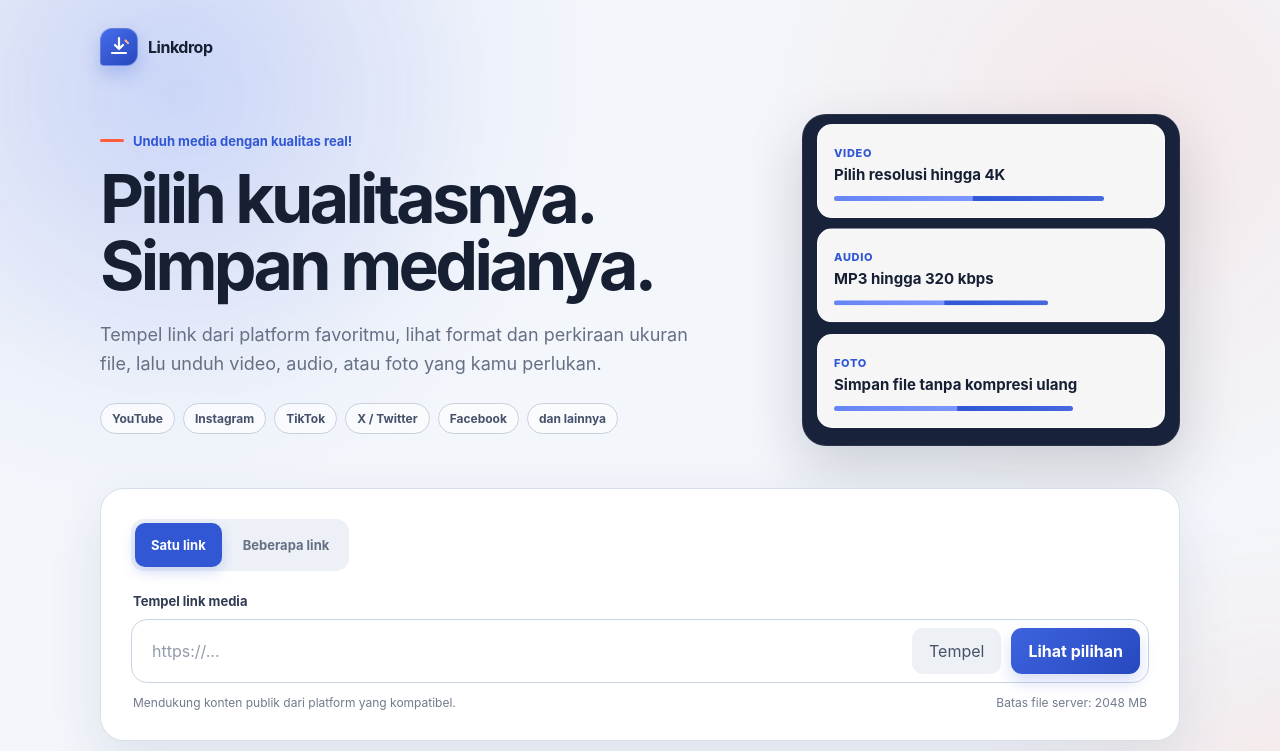
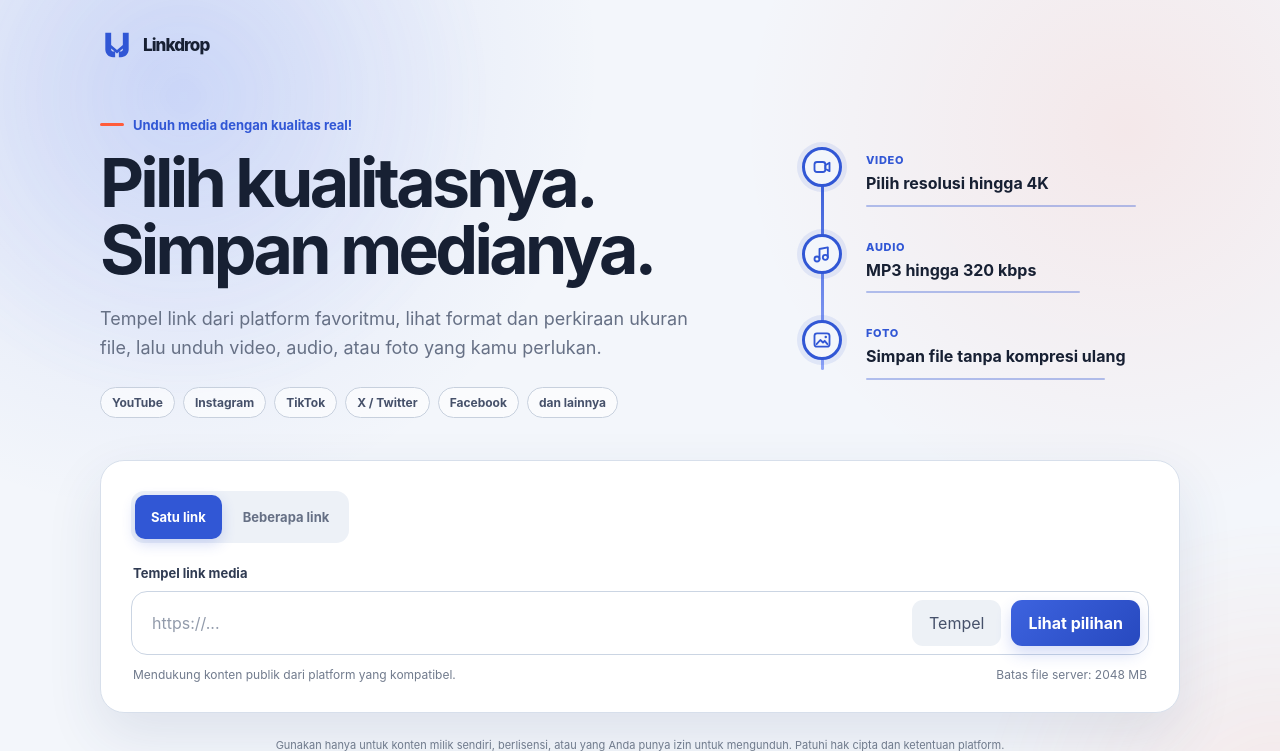
Before and after one commit to Zvareldric/Linkdrop, a Flask app: page / in a window 1280 px wide. Shown: the top 751 px of the page. Run offline with Flask 3, Linux system fonts and the light colour scheme; some libraries are stand-ins or nearby versions.

Commit message:
feat: refresh logo and media rail

```diff
--- a/templates/index.html
+++ b/templates/index.html
@@ -98,30 +98,18 @@
     .brand {
       display: inline-flex;
       align-items: center;
-      gap: 10px;
-      font-weight: 750;
-      letter-spacing: -.03em;
+      gap: 9px;
     }
 
     .brand-mark {
-      display: grid;
-      place-items: center;
-      width: 38px;
-      height: 38px;
-      color: white;
-      background: linear-gradient(145deg, #466ceb, #2748bd);
-      border: 1px solid rgba(255, 255, 255, .25);
-      border-radius: 12px 12px 12px 4px;
-      box-shadow: 0 8px 18px rgba(49, 87, 213, .26);
-      transition: transform .25s var(--ease-out), box-shadow .25s var(--ease-out);
-    }
-
-    .brand:hover .brand-mark {
-      box-shadow: 0 12px 25px rgba(49, 87, 213, .34);
-      transform: rotate(-5deg) translateY(-2px);
-    }
-
-    .brand-mark svg { width: 24px; height: 24px; }
+      width: 34px;
+      height: 34px;
+      transition: transform .25s var(--ease-out);
+    }
+
+    .brand:hover .brand-mark { transform: translateY(-2px); }
+
+    .brand-wordmark { font-size: 17px; font-weight: 780; letter-spacing: -.055em; }
 
     .hero {
       display: grid;
@@ -186,40 +174,57 @@
     }
 
     .transfer-visual {
+      position: relative;
       display: grid;
-      gap: 10px;
-      padding: 14px;
-      background: #18223a;
-      border: 1px solid rgba(255, 255, 255, .08);
-      border-radius: 24px;
-      box-shadow: 0 24px 60px rgba(23, 32, 51, .18);
+      gap: 28px;
+      padding: 8px 0 8px 64px;
       animation: visual-enter .7s var(--ease-out) both;
     }
 
+    .transfer-visual::before {
+      position: absolute;
+      top: 18px;
+      bottom: 18px;
+      left: 19px;
+      width: 3px;
+      content: "";
+      background: linear-gradient(var(--signal), #91a6f8);
+      border-radius: 999px;
+    }
+
     .media-slip {
+      position: relative;
       width: 100%;
-      padding: 16px;
+      padding: 0;
       color: var(--ink);
-      background: rgba(255, 255, 255, .96);
-      border: 1px solid rgba(255, 255, 255, .7);
-      border-radius: 15px;
-      animation: slip-float 5.5s var(--ease-out) infinite alternate;
-    }
-
-    .media-slip:nth-child(2) { animation-delay: -1.8s; }
-    .media-slip:nth-child(3) { animation-delay: -3.5s; }
-
-    .media-slip span { color: var(--signal); font-size: 11px; font-weight: 800; letter-spacing: .06em; text-transform: uppercase; }
-    .media-slip strong { display: block; margin-top: 4px; font-size: 15px; }
+    }
+
+    .media-icon {
+      position: absolute;
+      top: -1px;
+      left: -64px;
+      display: grid;
+      place-items: center;
+      width: 40px;
+      height: 40px;
+      padding: 7px;
+      color: var(--signal);
+      background: var(--canvas);
+      border: 3px solid var(--signal);
+      border-radius: 50%;
+      box-shadow: 0 0 0 5px rgba(49, 87, 213, .1);
+    }
+
+    .media-icon svg { width: 100%; height: 100%; }
+    .media-label { color: var(--signal); font-size: 11px; font-weight: 800; letter-spacing: .06em; text-transform: uppercase; }
+    .media-slip strong { display: block; margin-top: 5px; font-size: 16px; line-height: 1.35; }
     .media-slip i {
       display: block;
       width: var(--meter, 76%);
-      height: 5px;
-      margin-top: 12px;
-      background: linear-gradient(90deg, var(--signal), #7b96ff);
+      height: 2px;
+      margin-top: 10px;
+      background: rgba(49, 87, 213, .35);
       border-radius: 999px;
-      background-size: 180% 100%;
-      animation: meter-shine 2.8s linear infinite;
     }
 
     .card {
@@ -732,8 +737,6 @@
 
     @keyframes ambient-drift { to { transform: translate3d(6vw, 4vw, 0) scale(1.08); } }
     @keyframes visual-enter { from { opacity: 0; transform: translateY(16px) rotate(1deg); } }
-    @keyframes slip-float { to { transform: translateY(-5px); } }
-    @keyframes meter-shine { to { background-position: -180% 0; } }
     @keyframes card-enter { from { opacity: 0; transform: translateY(10px); } }
     @keyframes result-reveal { from { opacity: 0; transform: translateY(10px); } }
     @keyframes dialog-in { from { opacity: 0; transform: translateY(14px); } }
@@ -757,9 +760,7 @@
     @media (max-width: 720px) {
       .topbar { margin-bottom: 42px; }
       .hero { grid-template-columns: 1fr; gap: 28px; }
-      .transfer-visual { grid-template-columns: repeat(3, 1fr); }
-      .media-slip { padding: 13px 15px; }
-      .media-slip i { margin-top: 8px; }
+      .transfer-visual { max-width: 520px; }
       .input-shell { grid-template-columns: 1fr auto; }
       .url-input { grid-column: 1 / -1; }
       .button-primary { flex: 1; }
@@ -777,7 +778,10 @@
       .lead { margin-top: 18px; }
       .platforms { gap: 6px; }
       .platform { padding: 6px 9px; font-size: 11px; }
-      .transfer-visual { display: none; }
+      .transfer-visual { gap: 22px; padding-left: 56px; }
+      .transfer-visual::before { left: 17px; }
+      .media-icon { left: -56px; width: 36px; height: 36px; padding: 6px; }
+      .media-slip strong { font-size: 15px; }
       .card { padding: 15px; border-radius: 15px; }
       .input-shell { gap: 8px; padding: 7px; }
       .button { min-height: 48px; padding: 0 14px; }
@@ -807,7 +811,7 @@
 <body>
   <main class="shell">
     <header class="topbar">
-      <div class="brand"><span class="brand-mark" aria-hidden="true"><svg viewBox="0 0 24 24" fill="none"><path d="M12 3v11m0 0-4-4m4 4 4-4M5 18h14" stroke="currentColor" stroke-linecap="round" stroke-linejoin="round" stroke-width="2.2"/><path d="M18.5 5.5 21 8" stroke="#ffb19d" stroke-linecap="round" stroke-width="2.2"/></svg></span> Linkdrop</div>
+      <div class="brand"><img class="brand-mark" src="/static/mark.svg" alt=""><span class="brand-wordmark">Linkdrop</span></div>
     </header>
 
     <section class="hero">
@@ -825,9 +829,18 @@
         </div>
       </div>
       <div class="transfer-visual" aria-hidden="true">
-        <div class="media-slip"><span>Video</span><strong>Pilih resolusi hingga 4K</strong><i style="--meter: 86%"></i></div>
-        <div class="media-slip"><span>Audio</span><strong>MP3 hingga 320 kbps</strong><i style="--meter: 68%"></i></div>
-        <div class="media-slip"><span>Foto</span><strong>Simpan file tanpa kompresi ulang</strong><i style="--meter: 76%"></i></div>
+        <div class="media-slip">
+          <span class="media-icon"><svg viewBox="0 0 24 24" fill="none"><rect x="3" y="6" width="13" height="12" rx="3" stroke="currentColor" stroke-width="2.2"/><path d="m16 10 5-3v10l-5-3Z" stroke="currentColor" stroke-width="2.2" stroke-linejoin="round"/></svg></span>
+          <span class="media-label">Video</span><strong>Pilih resolusi hingga 4K</strong><i style="--meter: 86%"></i>
+        </div>
+        <div class="media-slip">
+          <span class="media-icon"><svg viewBox="0 0 24 24" fill="none"><path d="M9 18V6l10-2v12" stroke="currentColor" stroke-width="2.2" stroke-linecap="round" stroke-linejoin="round"/><circle cx="6" cy="18" r="3" stroke="currentColor" stroke-width="2.2"/><circle cx="16" cy="16" r="3" stroke="currentColor" stroke-width="2.2"/></svg></span>
+          <span class="media-label">Audio</span><strong>MP3 hingga 320 kbps</strong><i style="--meter: 68%"></i>
+        </div>
+        <div class="media-slip">
+          <span class="media-icon"><svg viewBox="0 0 24 24" fill="none"><rect x="3" y="4" width="18" height="16" rx="3" stroke="currentColor" stroke-width="2.2"/><circle cx="16.5" cy="8.5" r="1.5" fill="currentColor"/><path d="m5.5 17 4.5-5 3.2 3 2-2 3.3 4" stroke="currentColor" stroke-width="2.2" stroke-linecap="round" stroke-linejoin="round"/></svg></span>
+          <span class="media-label">Foto</span><strong>Simpan file tanpa kompresi ulang</strong><i style="--meter: 76%"></i>
+        </div>
       </div>
     </section>
 
```
Also changed, not shown: tests/e2e/mobile.spec.js (+4 -0 lines), static/icon.svg, static/mark.svg (added).
